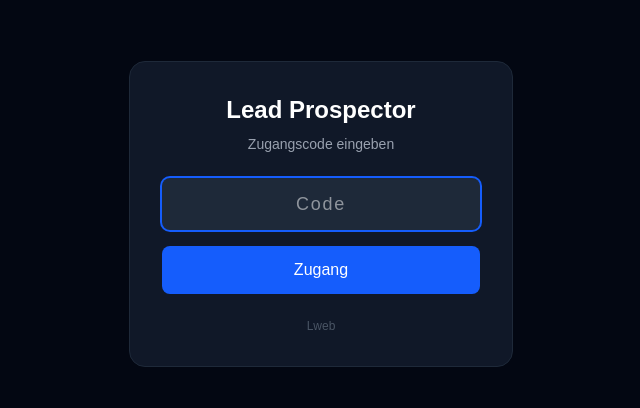
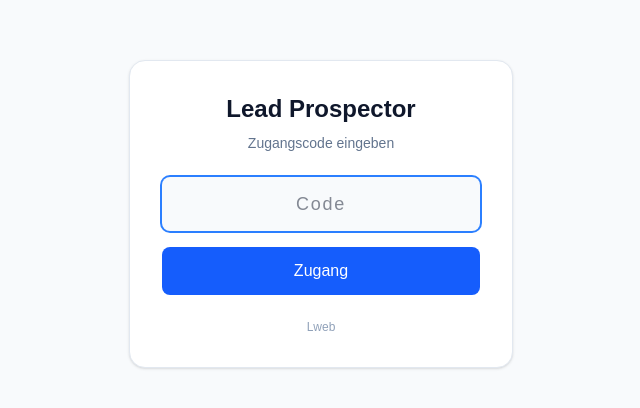
Before and after one commit to donia1222/lead, a Next.js app: page /login in a window 1280 px wide. Shown: the part 186-594 px from the top of the page, without its empty margins (319-959 px from the left). Built offline with nearby package versions, Linux system fonts and the light colour scheme.

Commit message:
,mejras6“

```diff
--- a/src/app/login/page.tsx
+++ b/src/app/login/page.tsx
@@ -32,12 +32,12 @@ export default function LoginPage() {
   }
 
   return (
-    <main className="min-h-screen bg-gray-950 flex items-center justify-center p-6">
-      <div className="bg-gray-900 rounded-2xl p-8 w-full max-w-sm border border-gray-800">
-        <h1 className="text-2xl font-bold text-white mb-2 text-center">
+    <main className="min-h-screen bg-slate-50 flex items-center justify-center p-6">
+      <div className="bg-white rounded-2xl p-8 w-full max-w-sm border border-slate-200 shadow-sm">
+        <h1 className="text-2xl font-bold text-slate-900 mb-2 text-center">
           Lead Prospector
         </h1>
-        <p className="text-gray-400 text-sm text-center mb-6">
+        <p className="text-slate-500 text-sm text-center mb-6">
           Zugangscode eingeben
         </p>
 
@@ -47,25 +47,25 @@ export default function LoginPage() {
             placeholder="Code"
             value={code}
             onChange={(e) => setCode(e.target.value)}
-            className="w-full bg-gray-800 text-white px-4 py-3 rounded-lg text-center text-lg tracking-widest focus:outline-none focus:ring-2 focus:ring-blue-600"
+            className="w-full bg-slate-50 text-slate-900 px-4 py-3 rounded-lg text-center text-lg tracking-widest border border-slate-200 focus:outline-none focus:ring-2 focus:ring-blue-500 focus:border-transparent"
             autoFocus
             required
           />
 
           {error && (
-            <p className="text-red-400 text-sm text-center">{error}</p>
+            <p className="text-red-500 text-sm text-center">{error}</p>
           )}
 
           <button
             type="submit"
             disabled={loading}
-            className="w-full py-3 bg-blue-600 hover:bg-blue-700 text-white rounded-lg font-medium disabled:opacity-50"
+            className="w-full py-3 bg-blue-600 hover:bg-blue-700 text-white rounded-lg font-medium disabled:opacity-50 transition-colors"
           >
             {loading ? "..." : "Zugang"}
           </button>
         </form>
 
-        <p className="text-gray-600 text-xs text-center mt-6">Lweb</p>
+        <p className="text-slate-400 text-xs text-center mt-6">Lweb</p>
       </div>
     </main>
   );
--- a/src/lib/ai.ts
+++ b/src/lib/ai.ts
@@ -76,7 +76,7 @@ Ich bin der Roberto aus Sevelen, Freelancer fuer Webseiten. Ich bin auf [BETRIEB
 
 Falls Sie Ihre Online-Praesenz auffrischen oder eine neue Seite moechten: ich passe mich an jedes Budget an. Auf lweb.ch koennen Sie sich ein Bild machen.
 
-Ein kurzer Anruf (10 Min) genuegt — ganz unverbindlich.
+Schreiben Sie mir gerne per WhatsApp oder E-Mail — ganz unverbindlich.
 
 Liebe Grüsse
 Roberto
```
